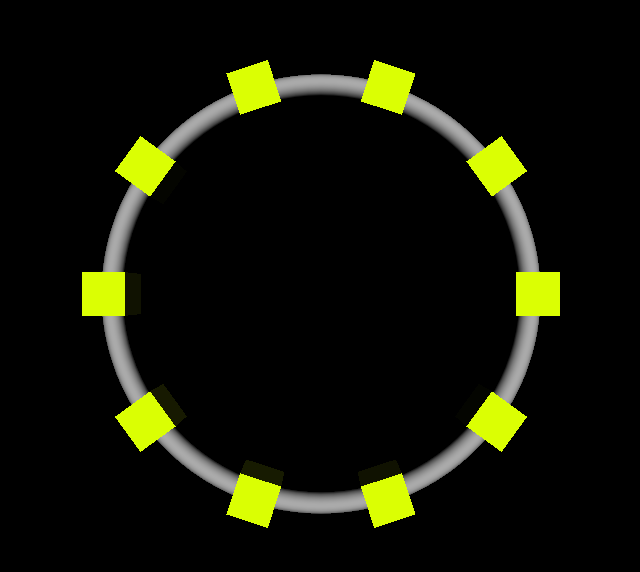
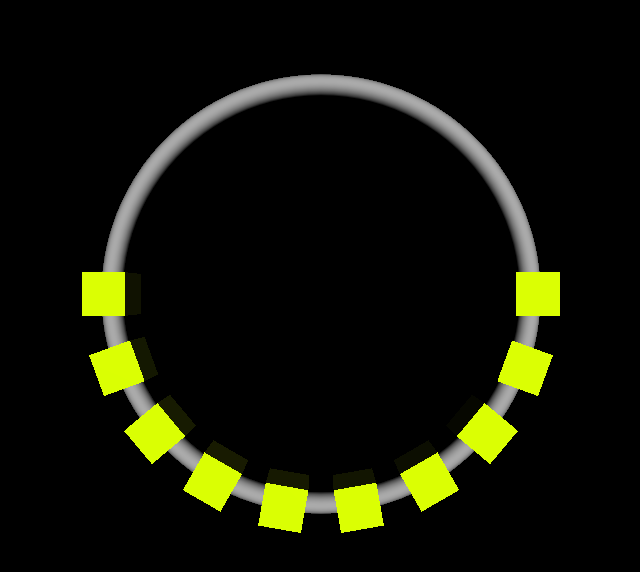
Before and after one commit to Owslebury/keyring, a plain HTML site: page ring.html in a window 1280 px wide. Shown: the part 106-678 px from the top of the page, without its empty margins (319-959 px from the left). Drawn offline with nearby package versions, Linux system fonts and the light colour scheme.

Commit message:
Update ring.html

```diff
--- a/ring.html
+++ b/ring.html
@@ -51,7 +51,8 @@
             // Calculate positions of cubes on the circle
             const numberOfCubes = 10; // Number of cubes to add
             for (let i = 0; i < numberOfCubes; i++) {
-                const angle = (Math.PI * 2 / numberOfCubes) * i; // Angle between cubes
+
+                const angle = ((Math.PI / (numberOfCubes - 1)) * i) + Math.PI  ; // Angle between cubes
                 const x = Math.cos(angle) * radius; // x position
                 const y = Math.sin(angle) * radius; // y position
 
```
